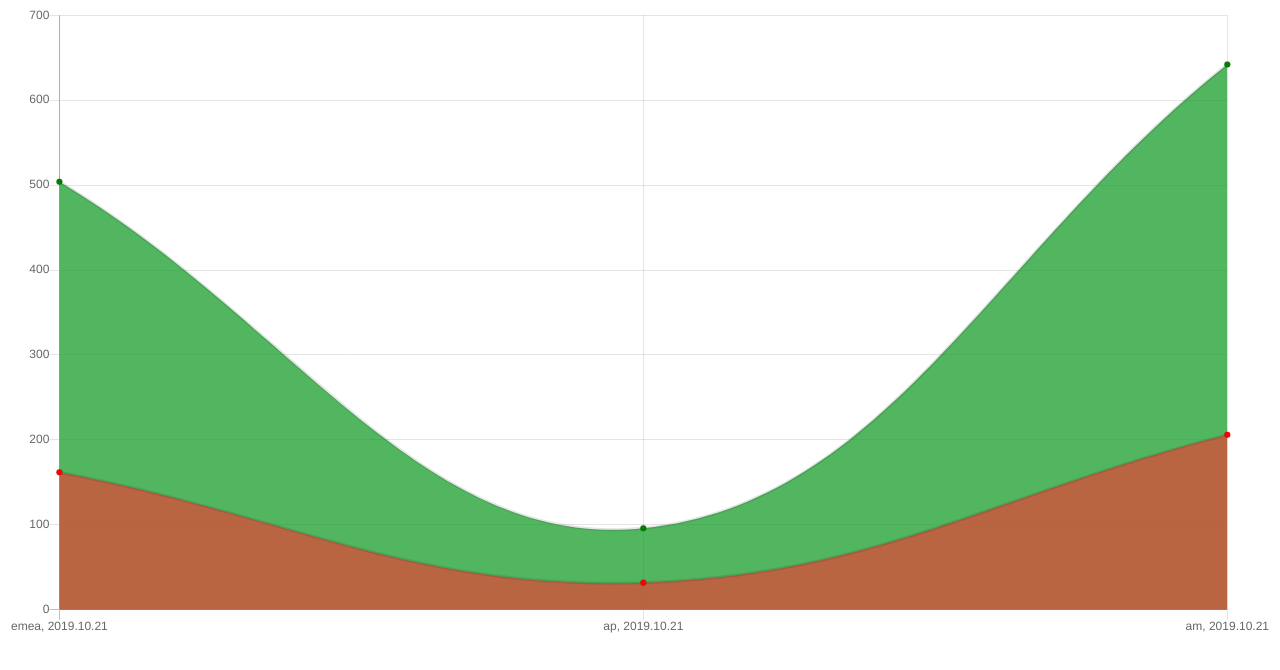
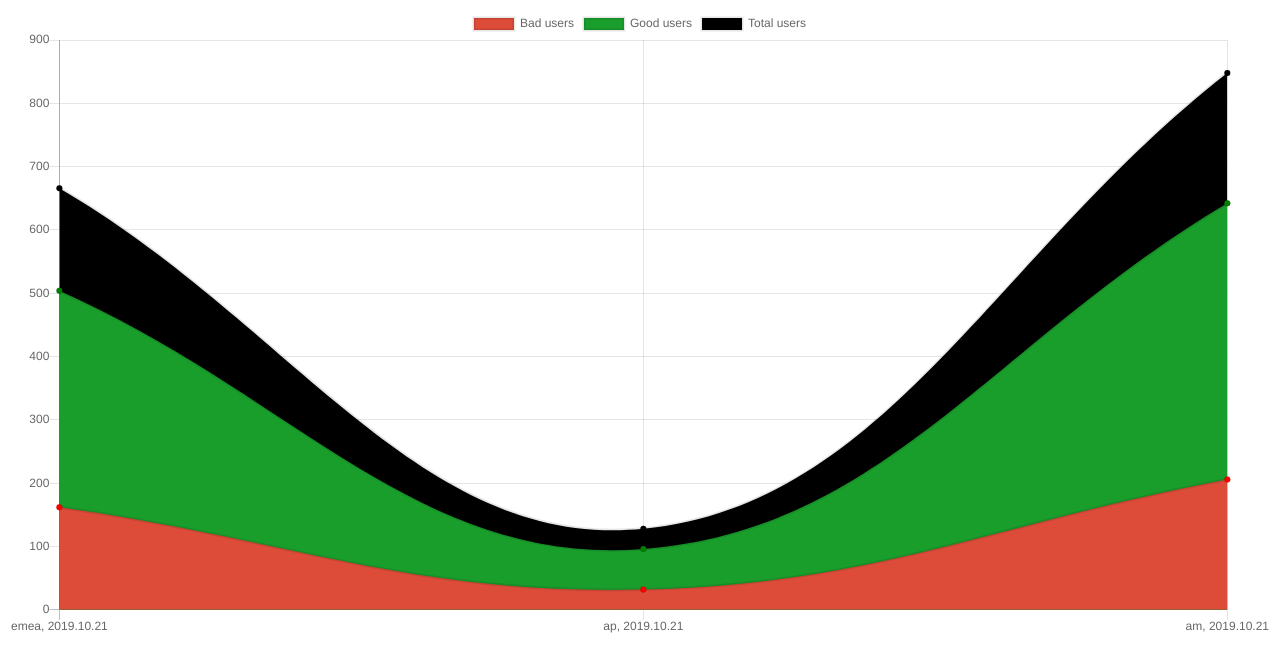
Before and after one commit to reskir/charts, a website: page index.html in a window 1280 px wide. Drawn offline with nearby package versions, Linux system fonts and the light colour scheme.

Commit message:
feat: small updates

```diff
--- a/index.html
+++ b/index.html
@@ -47,7 +47,7 @@
                 options: {
                     maintainAspectRatio: true,
                     legend: {
-                        display: false
+                        display: true
                     }
                 },
                 data: {
@@ -55,13 +55,18 @@
                     datasets: [{
                         label: "Bad users",
                         data: preparedData.map(d => d["bad users"]),
-                        backgroundColor: "rgba(221, 75, 57, 0.75)",
+                        backgroundColor: "rgba(221, 75, 57, 1)",
                         pointBackgroundColor: "red",
                     }, {
                         label: "Good users",
                         data: preparedData.map(d => d["good users"]),
-                        backgroundColor: "rgba(25,157,43,0.75)",
+                        backgroundColor: "rgba(25,157,43, 1)",
                         pointBackgroundColor: "green",
+                    }, {
+                        label: "Total users",
+                        data: preparedData.map(d => d["total users"]),
+                        backgroundColor: "rgba(0,0,0,1)",
+                        pointBackgroundColor: "black",
                     }]
                 }
             });
```
Also changed, not shown: README.md.
